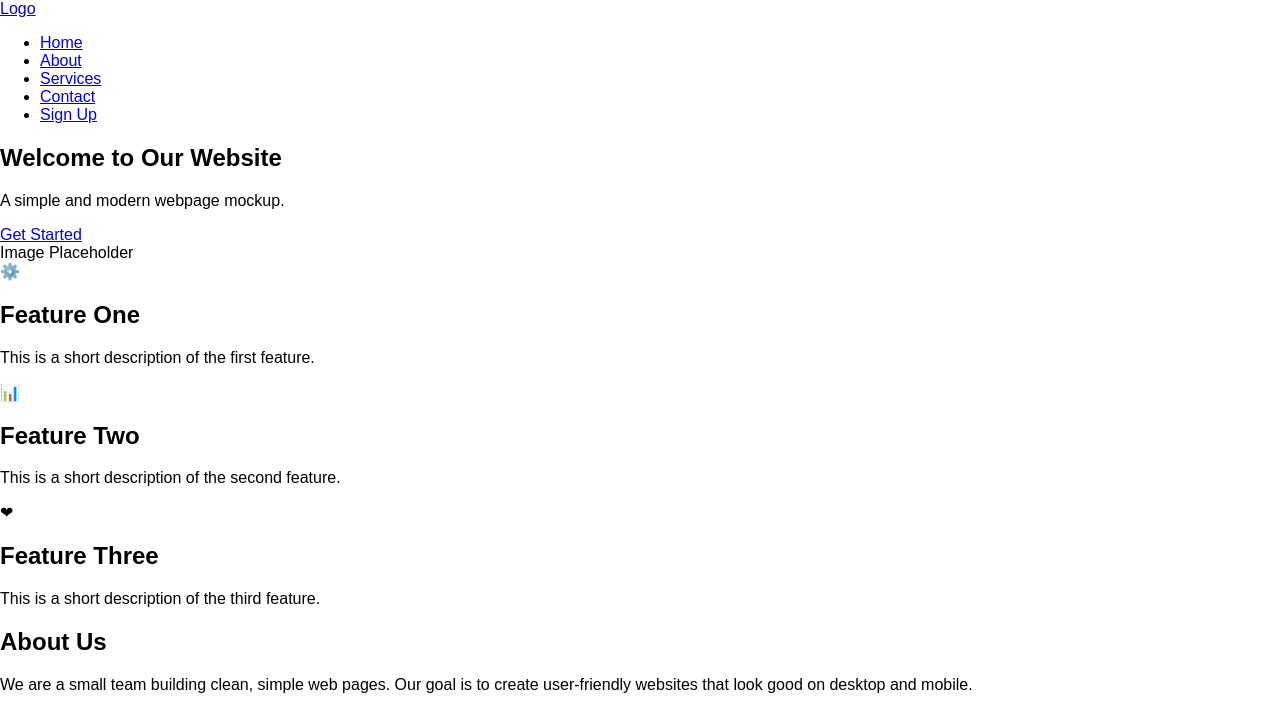
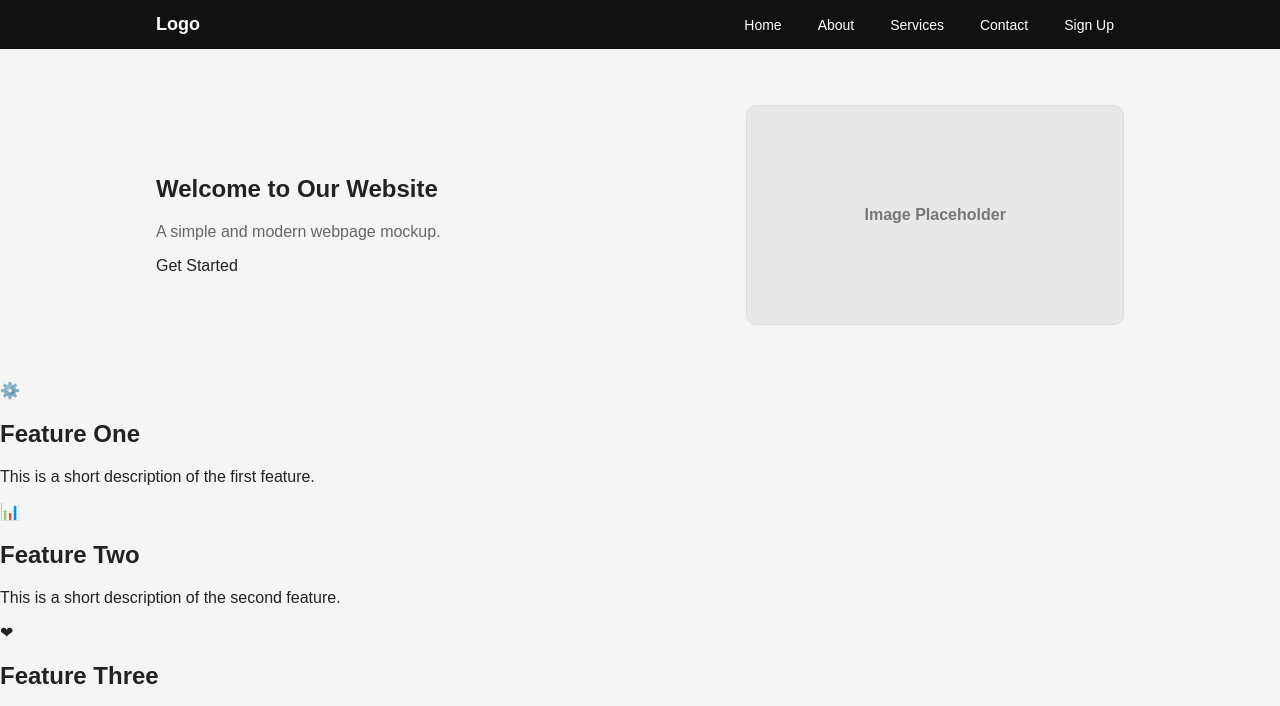
Before and after one commit to sharvey25/ITMD442-Lab1, a plain HTML site: page index.html in a window 1280 px wide. Shown: the top 706 px of the page. Drawn offline with Linux system fonts and the light colour scheme.

Commit message:
Basic Styling
Added the base layout styling and spacing.

```diff
--- a/styles.css
+++ b/styles.css
@@ -1,4 +1,84 @@
-body{
-  margin:0;
+:root {
+  --dark: #111;
+  --light: #f5f5f5;
+  --card: #fff;
+  --muted: #666;
+  --border: #ddd;
+}
+
+* { box-sizing: border-box; }
+
+body {
+  margin: 0;
   font-family: Arial, sans-serif;
+  background: var(--light);
+  color: #222;
 }
+
+main {
+  padding-bottom: 40px;
+}
+
+a { text-decoration: none; color: inherit; }
+
+.site-header {
+  background: var(--dark);
+  color: white;
+}
+
+.nav {
+  max-width: 1000px;
+  margin: 0 auto;
+  padding: 14px 16px;
+  display: flex;
+  align-items: center;
+  justify-content: space-between;
+  gap: 16px;
+}
+
+.logo {
+  font-weight: 700;
+  font-size: 18px;
+}
+
+.nav-links {
+  list-style: none;
+  display: flex;
+  gap: 16px;
+  padding: 0;
+  margin: 0;
+}
+
+.nav-links a {
+  color: white;
+  font-size: 14px;
+  padding: 8px 10px;
+  border-radius: 6px;
+}
+
+.hero {
+  max-width: 1000px;
+  margin: 0 auto;
+  padding: 56px 16px;
+  display: grid;
+  grid-template-columns: 1.2fr 0.8fr;
+  gap: 24px;
+  align-items: center;
+}
+
+.hero-text p {
+  color: var(--muted);
+  margin-top: 8px;
+  margin-bottom: 16px;
+}
+
+.image-box {
+  background: #e8e8e8;
+  border: 1px solid var(--border);
+  border-radius: 10px;
+  min-height: 220px;
+  display: grid;
+  place-items: center;
+  color: #777;
+  font-weight: 600;
+}
```
